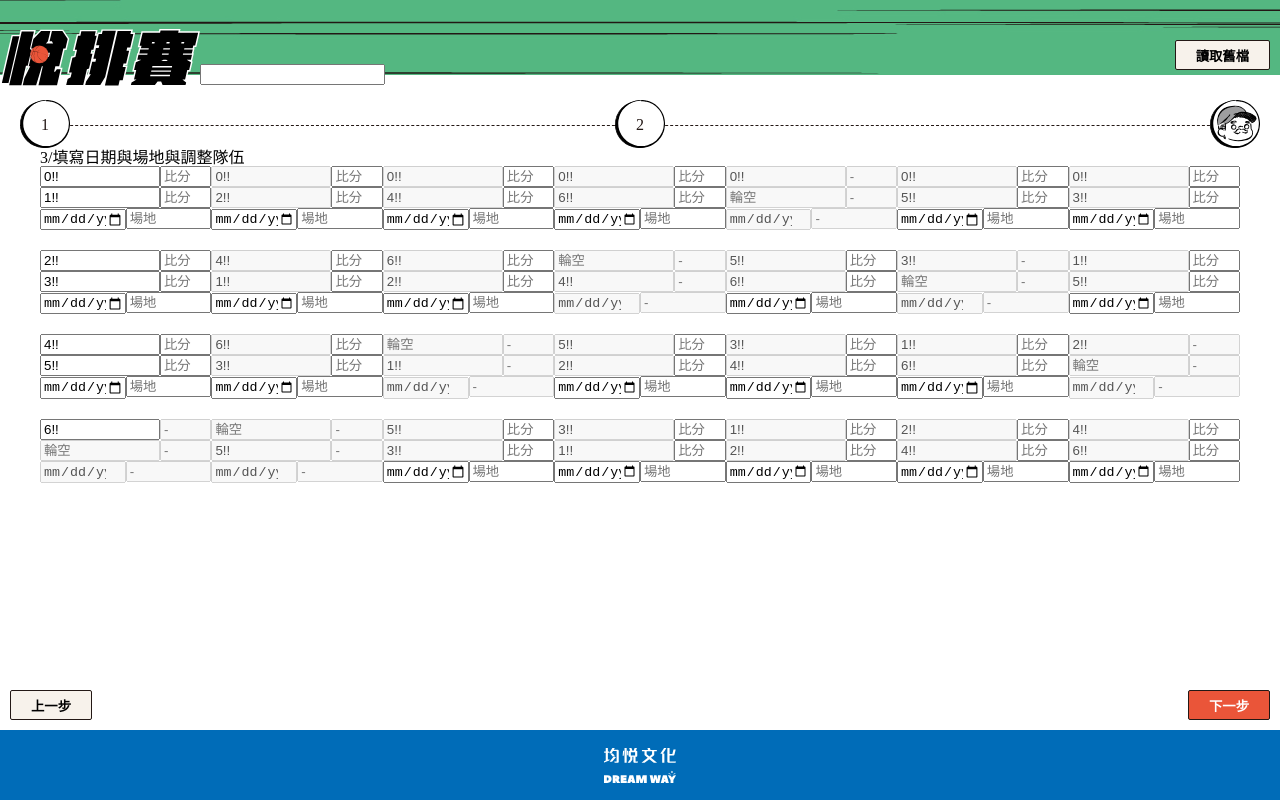
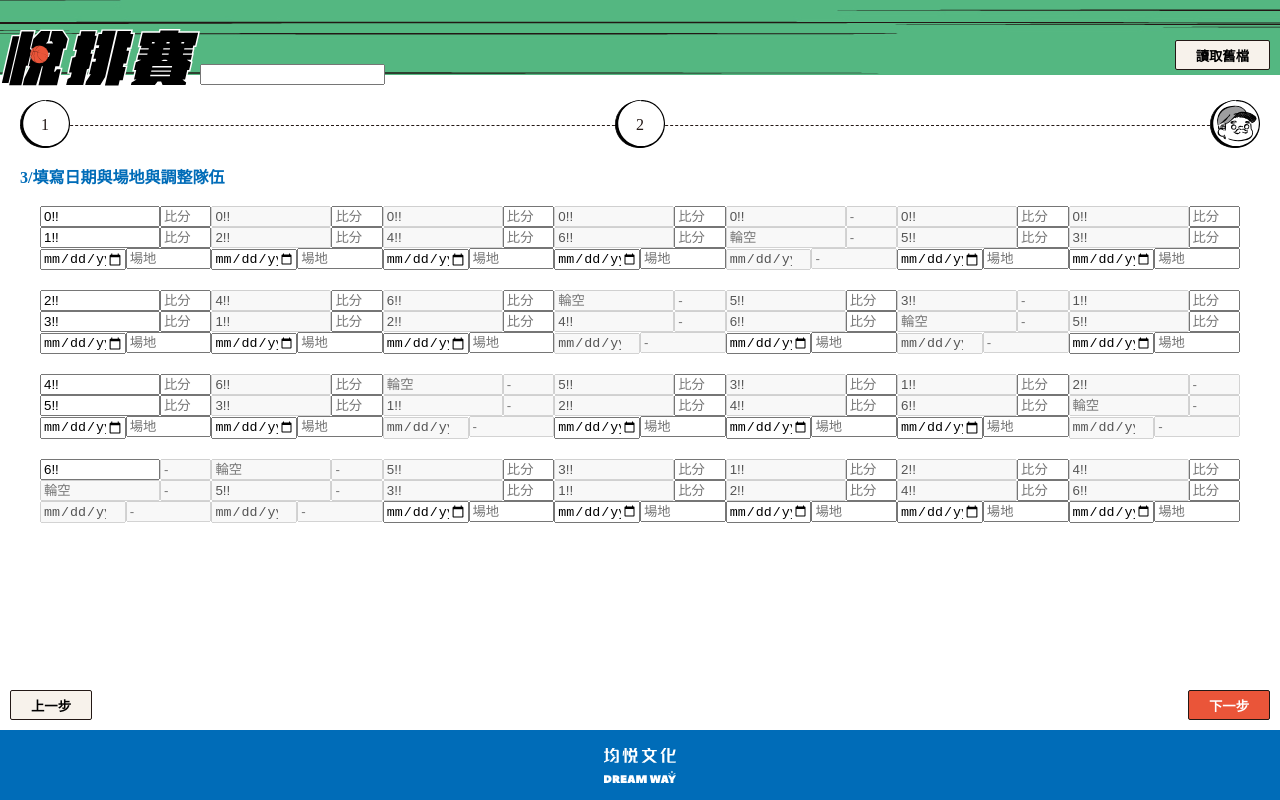
Before and after one commit to wenyo/yue-pai, a Vue app: page /step_three in a window 1280 px wide. Built offline with nearby package versions, Linux system fonts and the light colour scheme.

Commit message:
modify step three style

```diff
--- a/src/views/StepThree.vue
+++ b/src/views/StepThree.vue
@@ -2,8 +2,8 @@
   <Header />
   <div class="contain">
     <StepLine :now-step="3" />
+    <h3 class="step-title">3/填寫日期與場地與調整隊伍</h3>
     <div class="article">
-      <h3>3/填寫日期與場地與調整隊伍</h3>
       <Single v-if="type === CONTEST_TYPE.SINGLE.id" />
       <Double v-if="type === CONTEST_TYPE.DOUBLE.id" />
       <Round v-if="type === CONTEST_TYPE.ROUND.id" />
```
